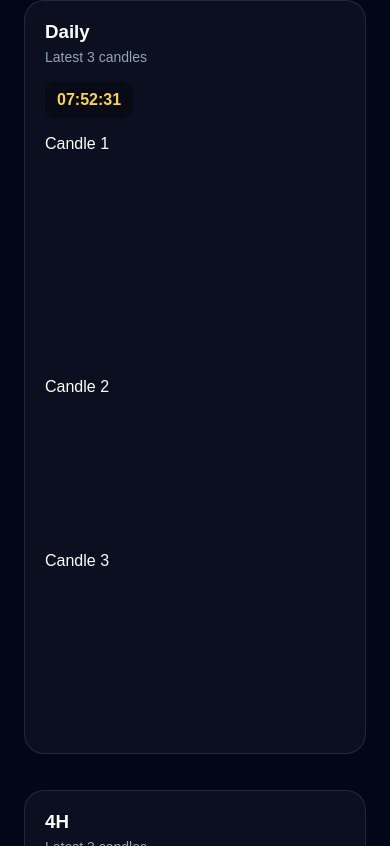
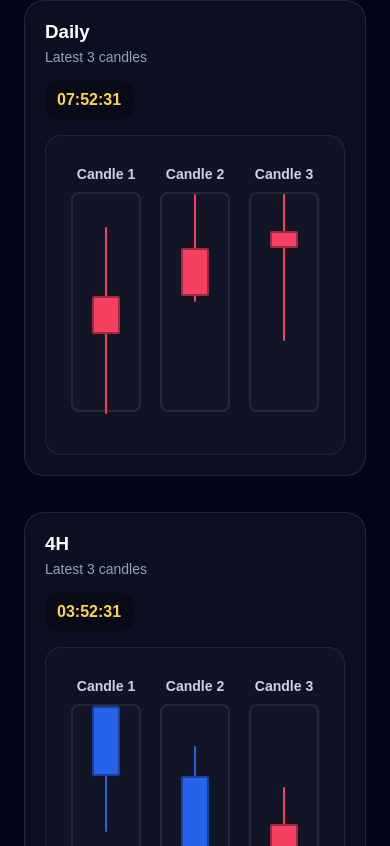
Before and after one commit to Nn1van/gold-bias, a Next.js app: page / in a window 390 px wide. Shown: the part 1738-2584 px from the top of the page. Built offline with nearby package versions, Linux system fonts and the light colour scheme.

Commit message:
Update globals.css

```diff
--- a/app/globals.css
+++ b/app/globals.css
@@ -190,94 +190,74 @@ body {
   font-weight: 700;
 }
 
-.visual-candle-list {
-  display: grid;
-  grid-template-columns: repeat(3, 1fr);
-  gap: 12px;
+.chart-shell {
+  border: 1px solid rgba(255, 255, 255, 0.08);
+  border-radius: 16px;
+  background: rgba(255, 255, 255, 0.02);
+  padding: 16px;
+  min-height: 320px;
 }
 
-.mini-candle-wrap {
-  background: rgba(0, 0, 0, 0.22);
-  border: 1px solid rgba(255, 255, 255, 0.1);
-  border-radius: 14px;
-  padding: 14px;
+.three-candle-chart {
+  height: 260px;
+  display: flex;
+  align-items: flex-end;
+  justify-content: space-evenly;
+  gap: 20px;
 }
 
-.mini-candle-label {
-  color: #ffffff;
-  font-weight: 700;
-  margin-bottom: 10px;
-}
-
-.mini-candle-box {
-  display: flex;
-  flex-direction: column;
-  gap: 10px;
-}
-
-.mini-candle-chart {
-  height: 200px;
-  border-radius: 12px;
-  background: rgba(255, 255, 255, 0.03);
-  display: grid;
-  grid-template-rows: 22px 1fr 22px;
-  align-items: center;
-  justify-items: center;
-  padding: 8px;
-}
-
-.mini-candle-scale {
-  font-size: 12px;
-  color: #94a3b8;
-}
-
-.mini-candle-core {
-  width: 100%;
-  height: 100%;
-  display: flex;
-  align-items: center;
-  justify-content: center;
-}
-
-.mini-candle-stick {
-  height: 120px;
-  width: 28px;
+.chart-candle {
+  width: 90px;
   display: flex;
   flex-direction: column;
   align-items: center;
-  justify-content: center;
 }
 
-.wick {
-  width: 4px;
+.chart-candle-label {
+  margin-bottom: 10px;
+  font-size: 14px;
+  color: #cbd5e1;
+  font-weight: 700;
+}
+
+.chart-candle-area {
+  position: relative;
+  width: 100%;
+  height: 220px;
+  border: 2px solid rgba(255, 255, 255, 0.08);
+  border-radius: 8px;
+  background: rgba(255, 255, 255, 0.01);
+}
+
+.chart-wick {
+  position: absolute;
+  left: 50%;
+  width: 2px;
+  transform: translateX(-50%);
   border-radius: 999px;
 }
 
-.body {
-  width: 28px;
-  border-radius: 6px;
-  min-height: 8px;
+.chart-body {
+  position: absolute;
+  left: 50%;
+  width: 36px;
+  transform: translateX(-50%);
+  border: 2px solid rgba(0, 0, 0, 0.35);
+  border-radius: 2px;
 }
 
-.mini-candle-bias {
-  text-align: center;
-  font-weight: 700;
-  font-size: 14px;
+.candle-green {
+  background: #2563eb;
 }
 
-.green {
-  color: #86efac;
-}
-
-.red {
-  color: #fca5a5;
+.candle-red {
+  background: #f43f5e;
 }
 
 @media (max-width: 900px) {
   .session-grid,
   .bias-grid,
-  .candle-grid-main,
-  .visual-candle-list {
+  .candle-grid-main {
     grid-template-columns: 1fr;
   }
 
@@ -291,4 +271,16 @@ body {
   .session-now {
     text-align: left;
   }
+
+  .three-candle-chart {
+    gap: 10px;
+  }
+
+  .chart-candle {
+    width: 70px;
+  }
+
+  .chart-body {
+    width: 28px;
+  }
 }
```
